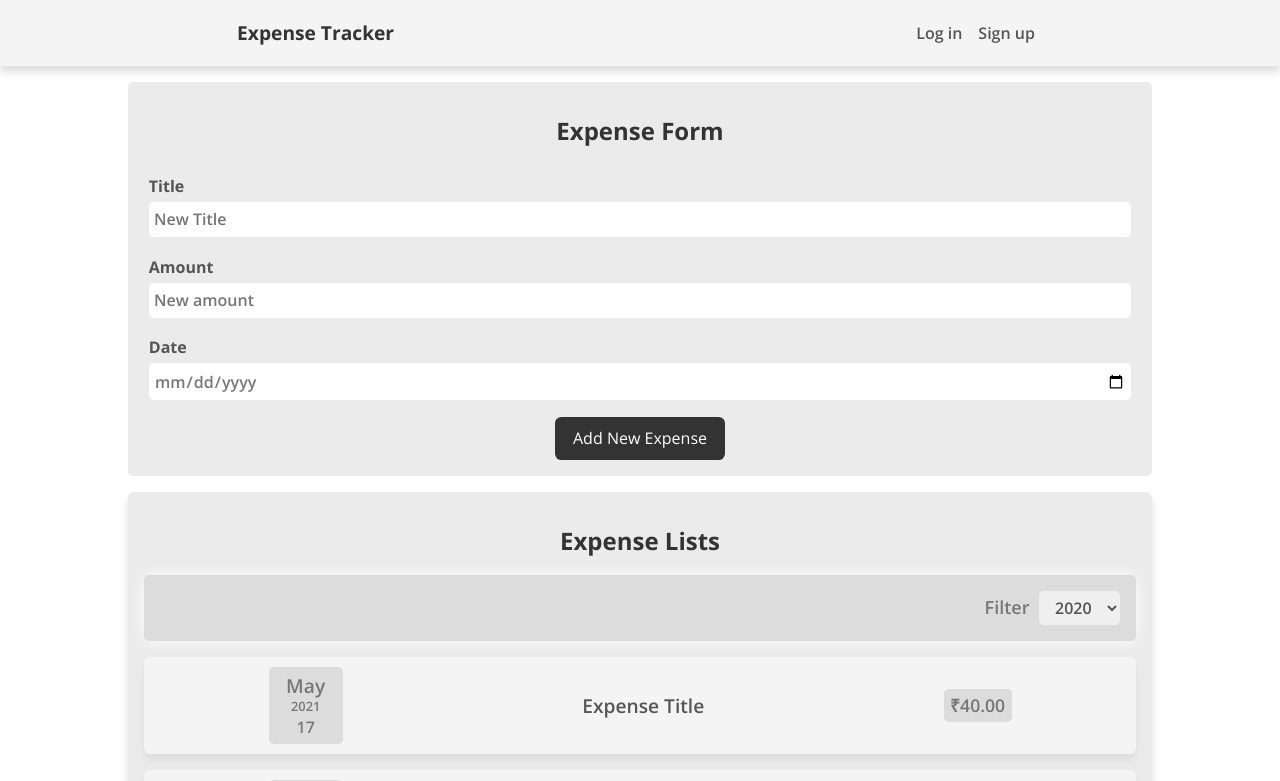
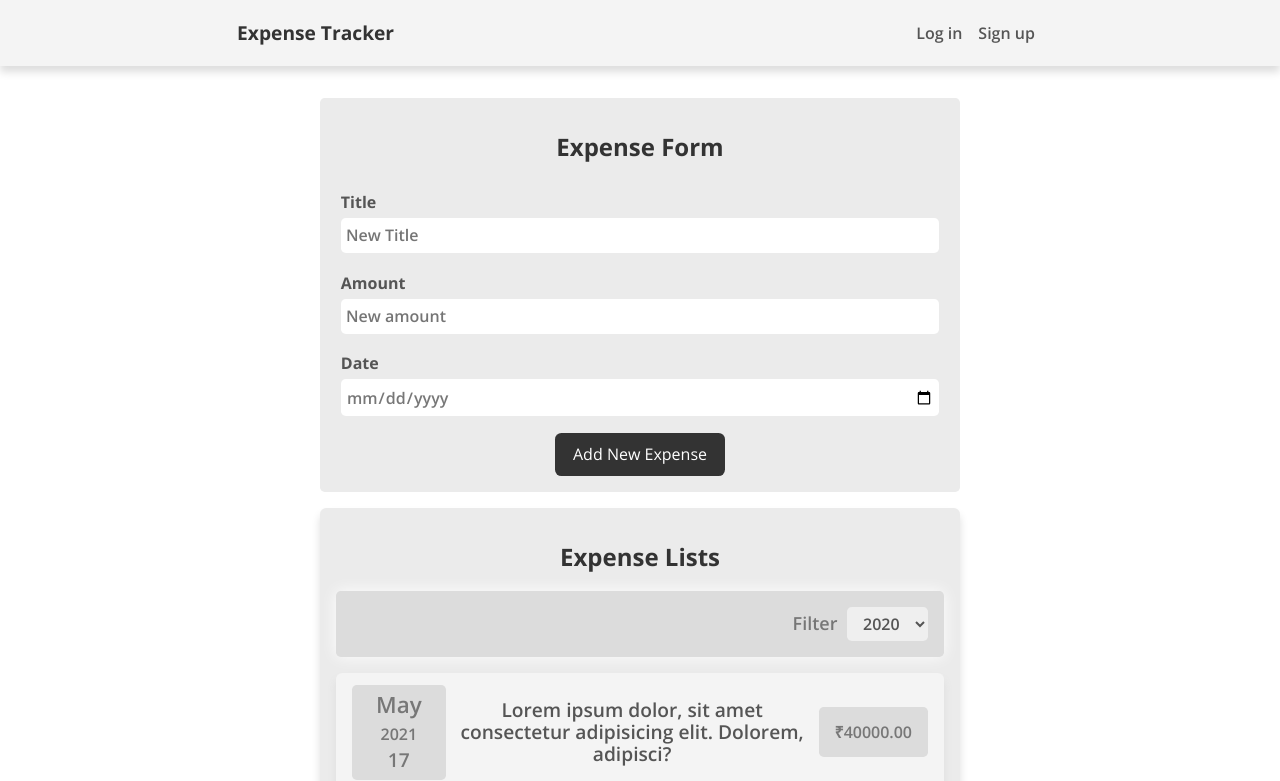
Before and after one commit to saurabhsri108/react-expense-tracker, a React (Vite) app: page / in a window 1280 px wide. Shown: the top 781 px of the page. Built offline with nearby package versions, Linux system fonts and the light colour scheme.

Commit message:
Styling Updates

```diff
--- a/src/components/expenses/Expense.jsx
+++ b/src/components/expenses/Expense.jsx
@@ -10,10 +10,13 @@ const Expense = () => {
         <div className='day font-semibold'>17</div>
       </div>
       <div className='title-container'>
-        <h3 className='font-semibold'>Expense Title</h3>
+        <h3 className='font-semibold'>
+          Lorem ipsum dolor, sit amet consectetur adipisicing elit. Dolorem,
+          adipisci?
+        </h3>
       </div>
       <div className='amount-container'>
-        <p className='font-semibold'>₹40.00</p>
+        <p className='font-semibold'>₹40000.00</p>
       </div>
     </Card>
   );
--- a/src/css/expense.css
+++ b/src/css/expense.css
@@ -6,16 +6,18 @@
 
 .expense {
   margin: 1rem 0;
-  padding: 0.3rem;
+  padding: 0.3rem 1rem;
   display: flex;
-  justify-content: space-around;
+  flex-direction: column;
+  justify-content: center;
   align-items: center;
   align-content: center;
 }
 
 .title-container h3 {
-  font-size: 1.2rem;
+  font-size: 1.125rem;
   color: #555;
+  text-align: center;
 }
 
 .amount-container p {
@@ -23,20 +25,19 @@
   padding: 0.4rem;
   border-radius: 0.3rem;
   color: #777;
-  font-size: 1.1rem;
 }
 
 .date-container {
   background-color: gainsboro;
   padding: 0.4rem 1rem;
-  margin: 0.3rem 0;
   border-radius: 0.3rem;
   color: #777;
   text-align: center;
+  margin-top: 0.7rem;
 }
 
 .date-container .month {
-  font-size: 1.2rem;
+  font-size: 1.125rem;
   padding: 0.1rem;
 }
 
@@ -75,3 +76,33 @@
   color: #555;
   cursor: pointer;
 }
+
+@media (min-width: 928px) {
+  .expense {
+    flex-direction: row;
+    justify-content: space-between;
+  }
+  .title-container h3 {
+    font-size: 1.2rem;
+  }
+  .amount-container p {
+    padding: 1rem;
+    font-size: 1rem;
+  }
+  .date-container {
+    margin-top: 0;
+    padding-left: 1.4rem;
+    padding-right: 1.4rem;
+    margin: 0.4rem 0;
+  }
+  .date-container .month {
+    font-size: 1.4rem;
+  }
+  .date-container .year {
+    font-size: 1rem;
+    margin: 0.2rem 0;
+  }
+  .date-container .day {
+    font-size: 1.2rem;
+  }
+}
--- a/src/css/utilities/spaces.css
+++ b/src/css/utilities/spaces.css
@@ -56,6 +56,11 @@
 
 .container {
   width: 80%;
-  margin-left: auto;
-  margin-right: auto;
+  margin: 2rem auto;
 }
+
+@media (min-width: 928px) {
+  .container {
+    width: 50%;
+  }
+}
```
